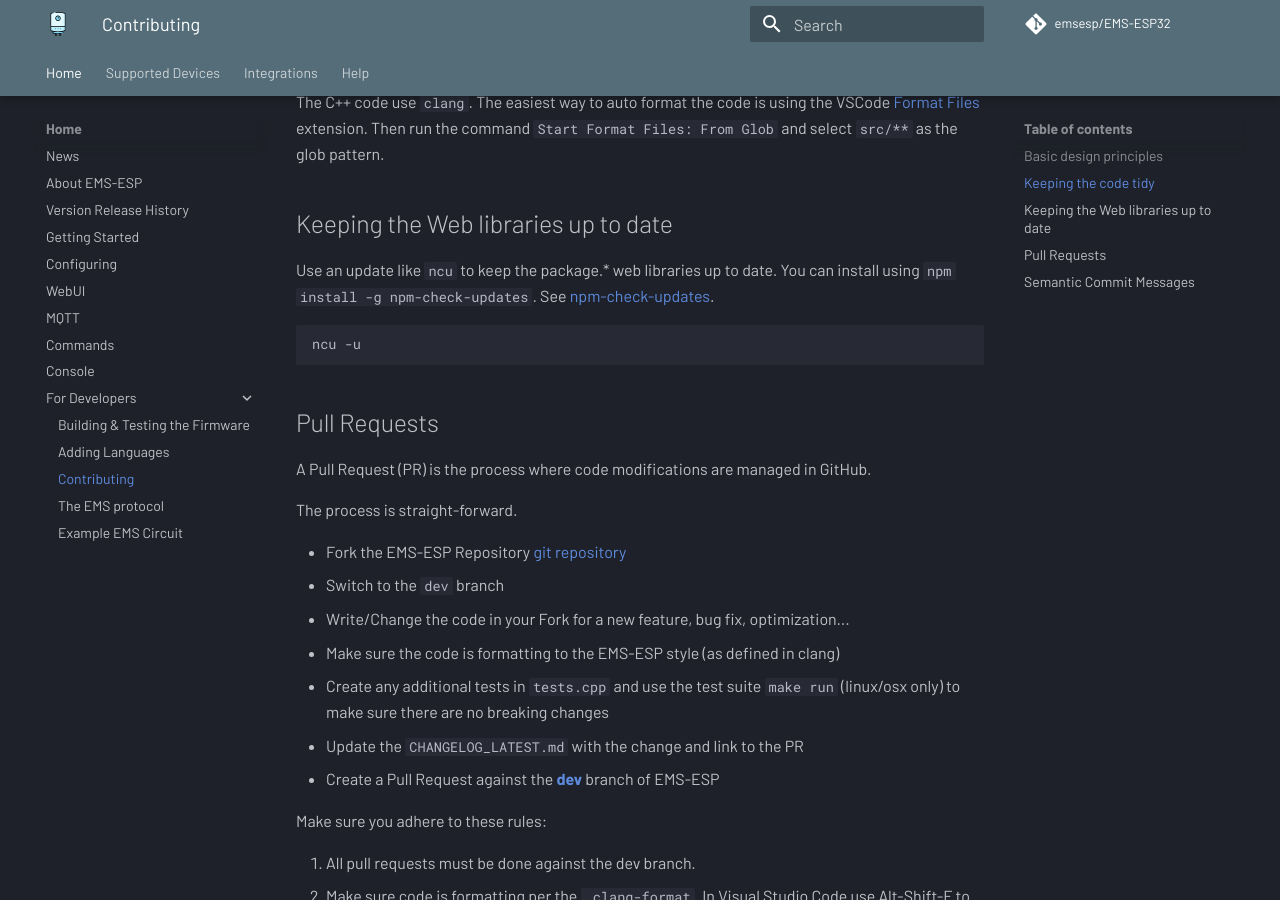
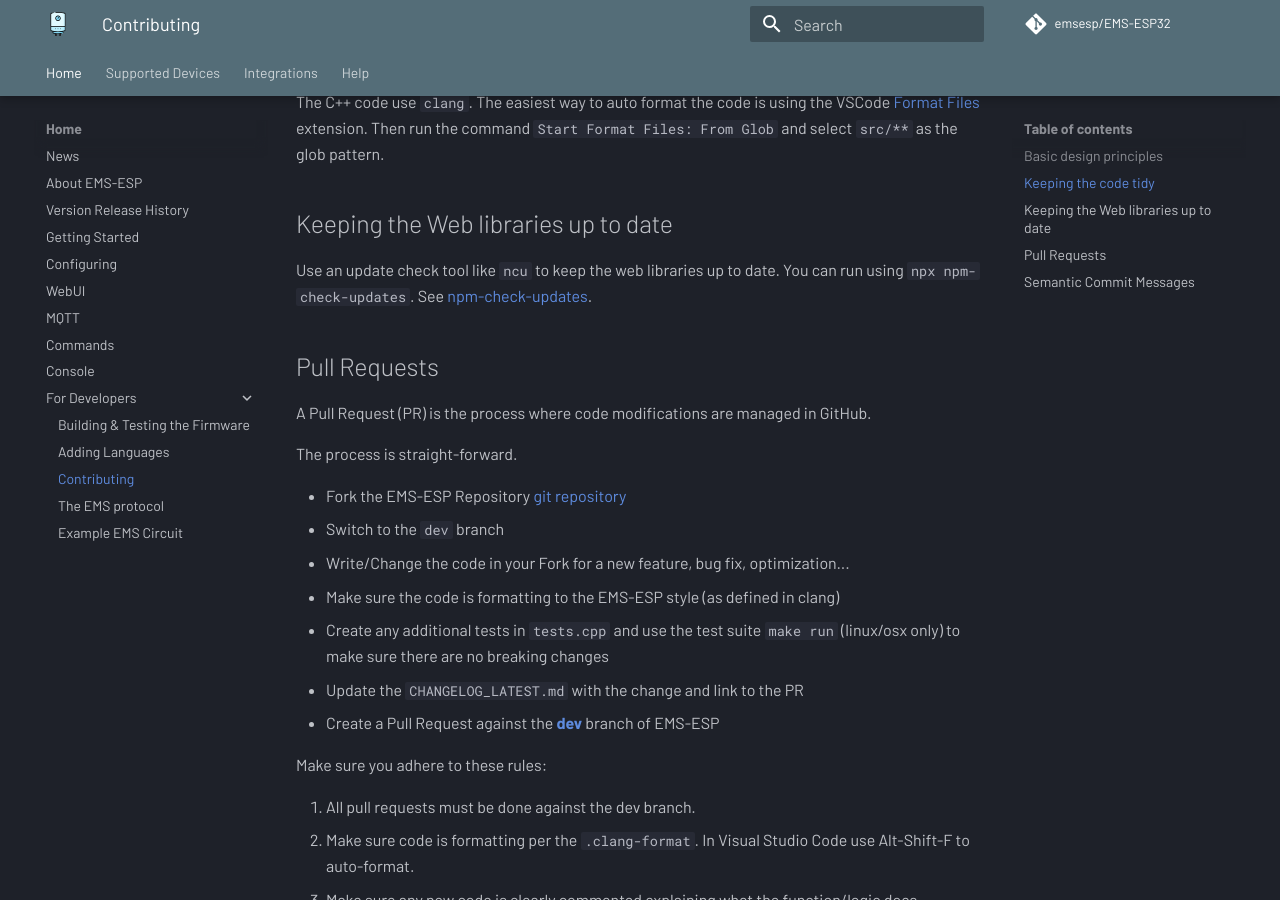
Before and after one commit to emsesp/docs, an MkDocs documentation site: the page built from docs/Contributing.md, in a window 1280 px wide and 900 px high, scrolled down 879 px. Built offline with MkDocs 1.6.1 and Material for MkDocs 9.7.7, drawn with Linux system fonts in a browser that asks for light colours; comment, search, counter and statistics services are not loaded.

Commit message:
update ncu

````diff
--- a/docs/Contributing.md
+++ b/docs/Contributing.md
@@ -19,11 +19,7 @@ The C++ code use `clang`. The easiest way to auto format the code is using the V
 
 ## Keeping the Web libraries up to date
 
-Use an update like `ncu` to keep the package.\* web libraries up to date. You can install using `npm install -g npm-check-updates`. See [npm-check-updates](https://www.npmjs.com/package/npm-check-updates).
-
-```bash
-ncu -u
-```
+Use an update check tool like `ncu` to keep the web libraries up to date. You can run using `npx npm-check-updates`. See [npm-check-updates](https://github.com/raineorshine/npm-check-updates).
 
 ## Pull Requests
 
````
